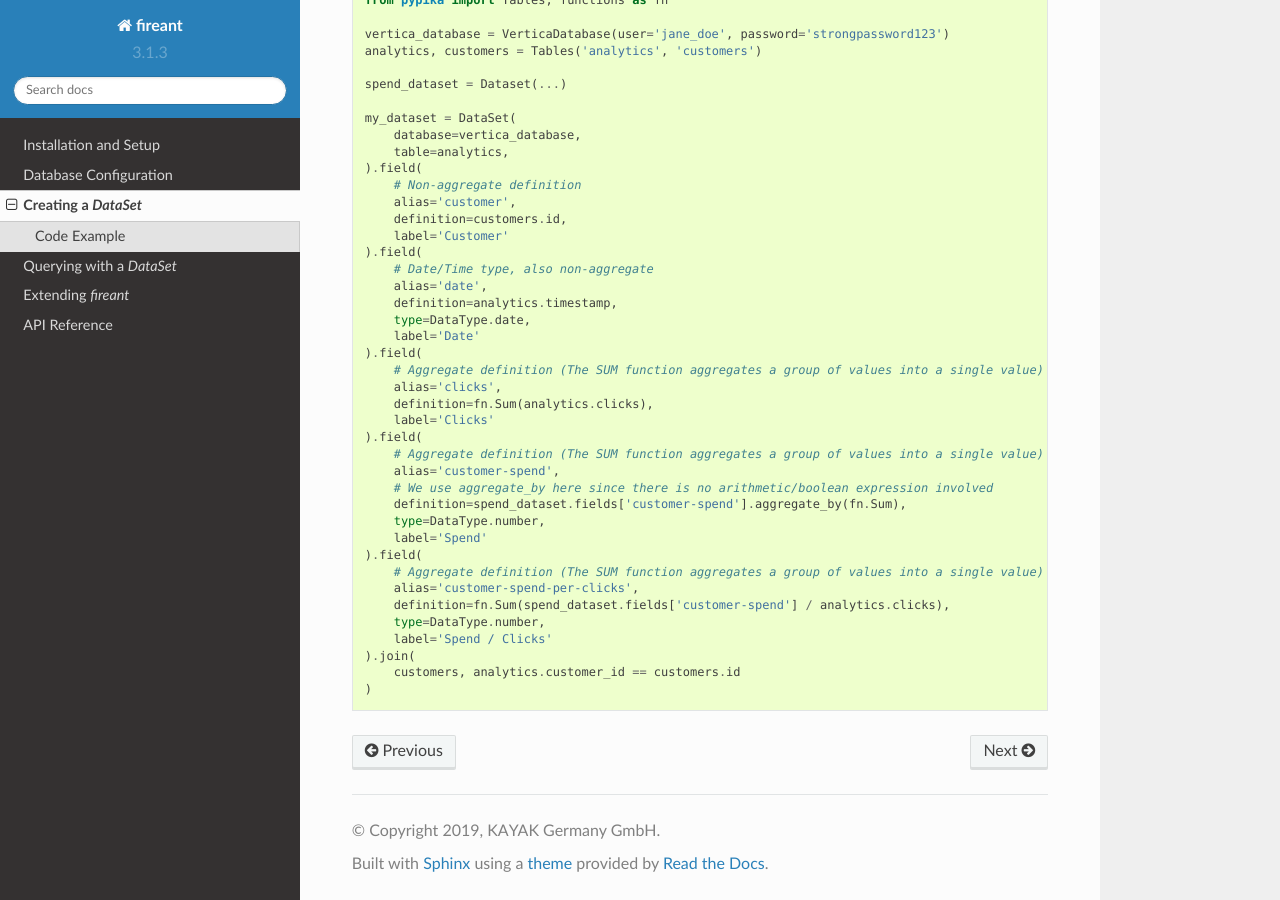
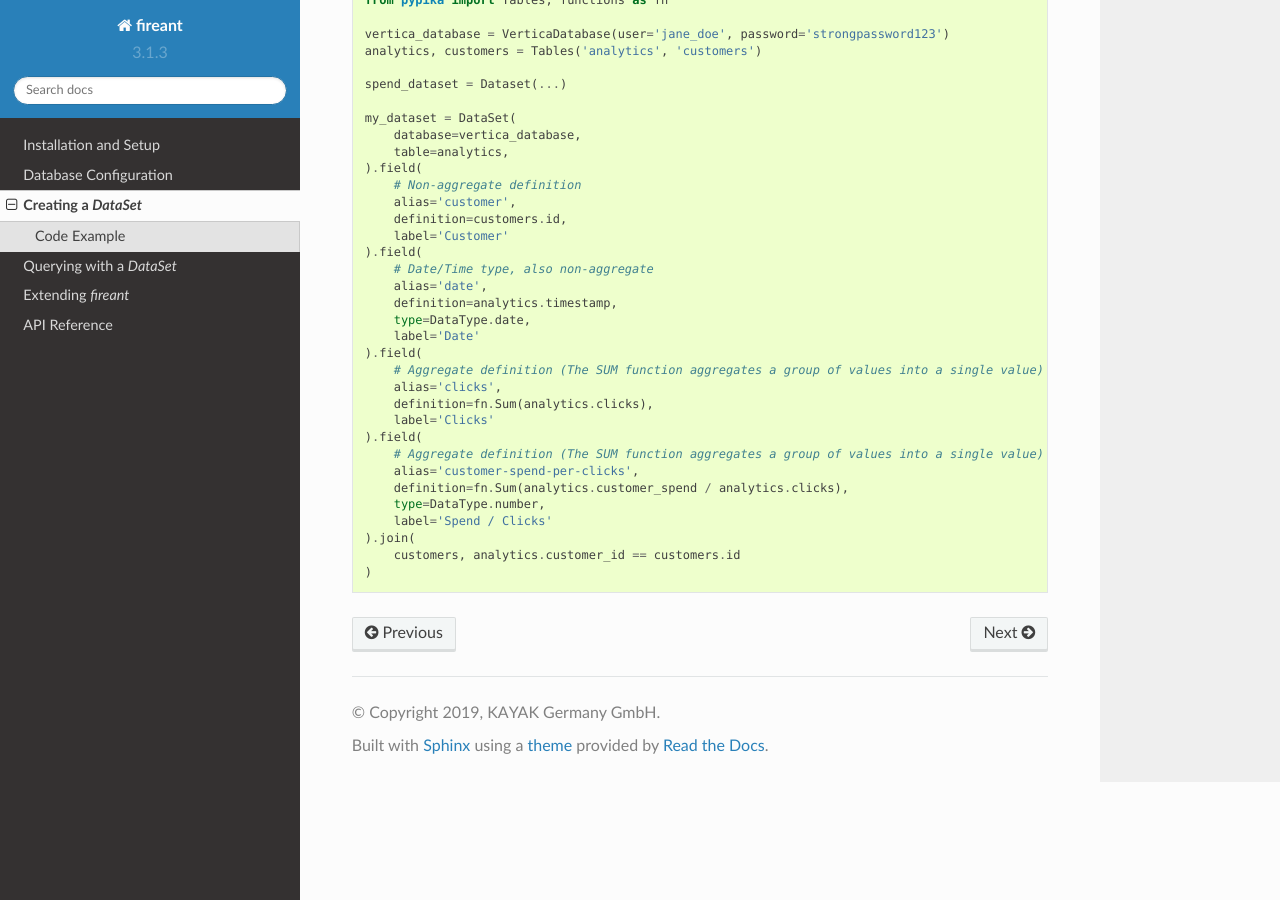
Before and after one commit to kayak/fireant, a Sphinx documentation site: the page built from docs/3_dataset.rst, in a window 1280 px wide and 900 px high, scrolled down 911 px. Built offline with Sphinx 7.4.7 and the Read the Docs theme 2.0.0, drawn with Linux system fonts in a browser that asks for light colours.

Commit message:
Fix examples of DataSet usage in the README file and docs.

```diff
--- a/README.rst
+++ b/README.rst
@@ -54,9 +54,7 @@ Instantiating a Data Set
     from pypika import Tables, functions as fn
 
     vertica_database = VerticaDatabase(user='myuser', password='mypassword')
-    analytics, accounts = Tables('analytics', 'accounts')
-
-    spend_dataset = Dataset(...)
+    analytics, customers = Tables('analytics', 'customers')
 
     my_dataset = DataSet(
         database=vertica_database,
@@ -73,21 +71,20 @@ Instantiating a Data Set
         type=DataType.date,
         label='Date'
     ).field(
+        # Text type, also non-aggregate
+        alias='device_type',
+        definition=analytics.device_type,
+        type=DataType.text,
+        label='Device_type'
+    ).field(
         # Aggregate definition (The SUM function aggregates a group of values into a single value)
         alias='clicks',
         definition=fn.Sum(analytics.clicks),
         label='Clicks'
     ).field(
         # Aggregate definition (The SUM function aggregates a group of values into a single value)
-        alias='customer-spend',
-        # We use aggregate_by here since there is no arithmetic/boolean expression involved
-        definition=spend_dataset.fields['customer-spend'].aggregate_by(fn.Sum),
-        type=DataType.number,
-        label='Spend'
-    ).field(
-        # Aggregate definition (The SUM function aggregates a group of values into a single value)
         alias='customer-spend-per-clicks',
-        definition=fn.Sum(spend_dataset.fields['customer-spend'] / analytics.clicks),
+        definition=fn.Sum(analytics.customer_spend / analytics.clicks),
         type=DataType.number,
         label='Spend / Clicks'
     ).join(
@@ -132,7 +129,6 @@ This example uses the data set defined above
 
                # metrics are referenced by `dataset.metrics.{alias}`
                .axis(Matplotlib.ColumnSeries(
-                   my_dataset.fields['customer-spend'],
                    my_dataset.fields['customer-spend-per-clicks']
                ))
          ) \
@@ -140,7 +136,6 @@ This example uses the data set defined above
             # Add a pandas data frame table widget
             Pandas(
                 my_dataset.fields.clicks,
-                my_dataset.fields['customer-spend'],
                 my_dataset.fields['customer-spend-per-clicks']
             )
          ) \
--- a/docs/3_dataset.rst
+++ b/docs/3_dataset.rst
@@ -52,15 +52,8 @@ Code Example
         label='Clicks'
     ).field(
         # Aggregate definition (The SUM function aggregates a group of values into a single value)
-        alias='customer-spend',
-        # We use aggregate_by here since there is no arithmetic/boolean expression involved
-        definition=spend_dataset.fields['customer-spend'].aggregate_by(fn.Sum),
-        type=DataType.number,
-        label='Spend'
-    ).field(
-        # Aggregate definition (The SUM function aggregates a group of values into a single value)
         alias='customer-spend-per-clicks',
-        definition=fn.Sum(spend_dataset.fields['customer-spend'] / analytics.clicks),
+        definition=fn.Sum(analytics.customer_spend / analytics.clicks),
         type=DataType.number,
         label='Spend / Clicks'
     ).join(
```
